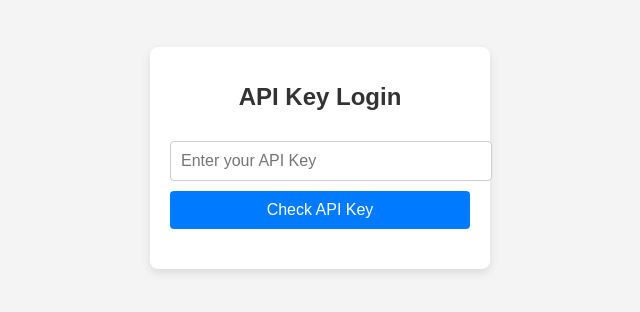
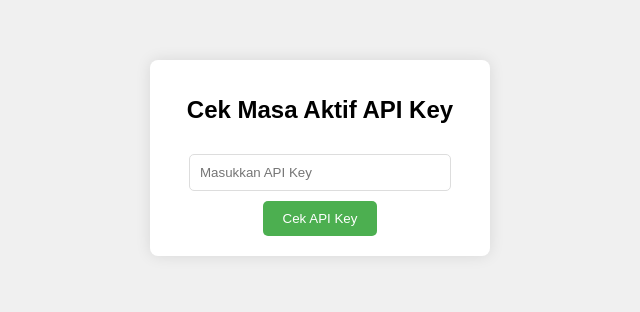
Before and after one commit to leotyps/api-jkt48connect, a website: page index.html in a window 1280 px wide. Shown: the part 242-554 px from the top of the page, without its empty margins (320-960 px from the left). Drawn offline with nearby package versions, Linux system fonts and the light colour scheme.

Commit message:
Update index.html

```diff
--- a/index.html
+++ b/index.html
@@ -1,102 +1,113 @@
 <!DOCTYPE html>
-<html lang="en">
+<html lang="id">
 <head>
   <meta charset="UTF-8">
   <meta name="viewport" content="width=device-width, initial-scale=1.0">
-  <title>API Key Checker</title>
+  <title>Cek Masa Aktif API Key</title>
+  <script src="https://cdn.jsdelivr.net/npm/axios/dist/axios.min.js"></script> <!-- Menggunakan Axios CDN -->
   <style>
     body {
       font-family: Arial, sans-serif;
+      background-color: #f0f0f0;
       margin: 0;
       padding: 0;
       display: flex;
       justify-content: center;
       align-items: center;
       height: 100vh;
-      background-color: #f4f4f4;
     }
     .container {
-      background: #fff;
+      background-color: #fff;
       padding: 20px;
       border-radius: 8px;
-      box-shadow: 0 4px 10px rgba(0, 0, 0, 0.1);
+      box-shadow: 0 0 15px rgba(0, 0, 0, 0.1);
+      width: 300px;
       text-align: center;
-      width: 300px;
     }
-    .container h1 {
+    h1 {
+      font-size: 1.5em;
       margin-bottom: 20px;
-      font-size: 24px;
-      color: #333;
     }
-    .container input {
-      width: 100%;
+    input[type="text"] {
+      width: 80%;
       padding: 10px;
       margin: 10px 0;
-      border: 1px solid #ccc;
-      border-radius: 4px;
-      font-size: 16px;
+      border-radius: 5px;
+      border: 1px solid #ddd;
     }
-    .container button {
-      width: 100%;
-      padding: 10px;
-      background: #007bff;
-      color: #fff;
+    button {
+      padding: 10px 20px;
+      background-color: #4CAF50;
+      color: white;
       border: none;
-      border-radius: 4px;
-      font-size: 16px;
+      border-radius: 5px;
       cursor: pointer;
     }
-    .container button:hover {
-      background: #0056b3;
+    button:hover {
+      background-color: #45a049;
     }
-    .response {
+    .result {
       margin-top: 20px;
-      font-size: 14px;
-      color: #555;
+      padding: 10px;
+      background-color: #e0ffe0;
+      border: 1px solid #4CAF50;
+      border-radius: 5px;
+      display: none;
+    }
+    .error {
+      background-color: #ffe0e0;
+      border: 1px solid #f44336;
+      color: #f44336;
     }
   </style>
 </head>
 <body>
+
   <div class="container">
-    <h1>API Key Login</h1>
-    <form id="loginForm">
-      <input type="text" id="apiKey" placeholder="Enter your API Key" required>
-      <button type="submit">Check API Key</button>
-    </form>
-    <div class="response" id="response"></div>
+    <h1>Cek Masa Aktif API Key</h1>
+    <input type="text" id="apiKey" placeholder="Masukkan API Key" />
+    <button onclick="checkApiKey()">Cek API Key</button>
+
+    <div id="result" class="result"></div>
   </div>
 
   <script>
-    const form = document.getElementById("loginForm");
-    const responseDiv = document.getElementById("response");
+    async function checkApiKey() {
+      const apiKey = document.getElementById('apiKey').value.trim();
+      const resultDiv = document.getElementById('result');
 
-    form.addEventListener("submit", async (e) => {
-      e.preventDefault();
-      const apiKey = document.getElementById("apiKey").value;
+      if (!apiKey) {
+        resultDiv.textContent = 'API key tidak boleh kosong.';
+        resultDiv.classList.add('error');
+        resultDiv.classList.remove('success');
+        resultDiv.style.display = 'block';
+        return;
+      }
 
       try {
-        const res = await fetch(`https://api.jkt48connect.my.id/check-apikey`, {
-          method: "POST",
-          headers: {
-            "Content-Type": "application/json"
-          },
-          body: JSON.stringify({ api_key: apiKey })
-        });
+        // Meminta data dari endpoint dengan API Key yang dimasukkan pengguna menggunakan Axios
+        const response = await axios.get(`https://api.jkt48connect.my.id/api/check-apikey/${apiKey}`);
+        const data = response.data;
 
-        const data = await res.json();
-
-        if (res.ok) {
-          responseDiv.innerHTML = `
-            <p><strong>Status:</strong> API key aktif</p>
-            <p><strong>Berlaku Hingga:</strong> ${data.expiry_date}</p>
-          `;
+        // Menampilkan hasil sesuai dengan response
+        if (data.success) {
+          resultDiv.textContent = `API Key Valid. Kedaluwarsa pada: ${data.expiry_date}`;
+          resultDiv.classList.add('success');
+          resultDiv.classList.remove('error');
         } else {
-          responseDiv.innerHTML = `<p><strong>Error:</strong> ${data.message}</p>`;
+          resultDiv.textContent = data.message;
+          resultDiv.classList.add('error');
+          resultDiv.classList.remove('success');
         }
       } catch (error) {
-        responseDiv.innerHTML = `<p><strong>Error:</strong> Gagal memeriksa API key.</p>`;
+        resultDiv.textContent = 'Terjadi kesalahan saat memeriksa API key. Pastikan koneksi Anda stabil.';
+        resultDiv.classList.add('error');
+        resultDiv.classList.remove('success');
       }
-    });
+
+      resultDiv.style.display = 'block';
+    }
   </script>
+
 </body>
 </html>
```
